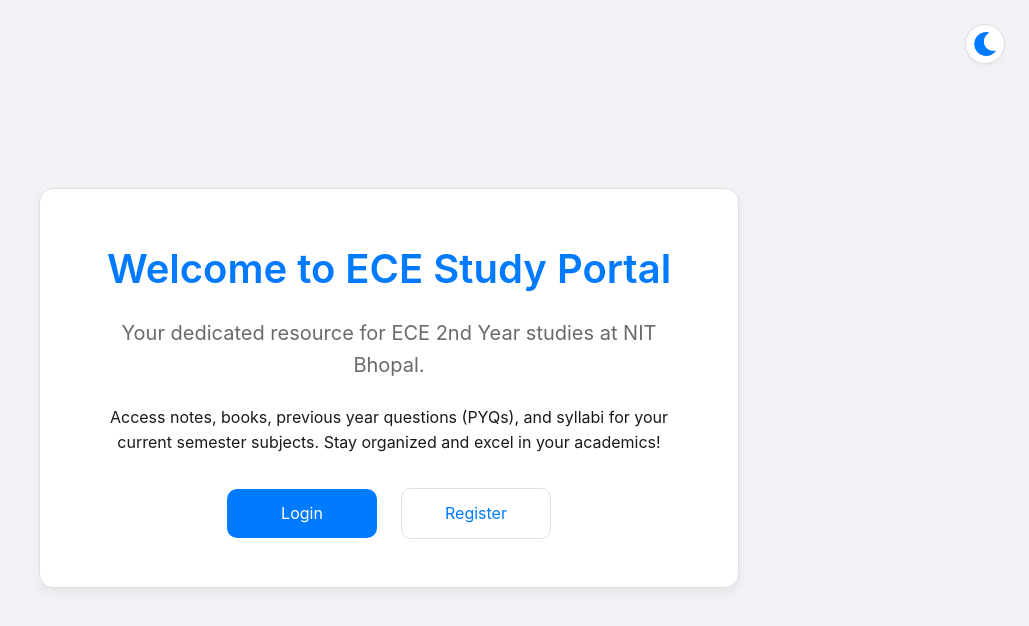
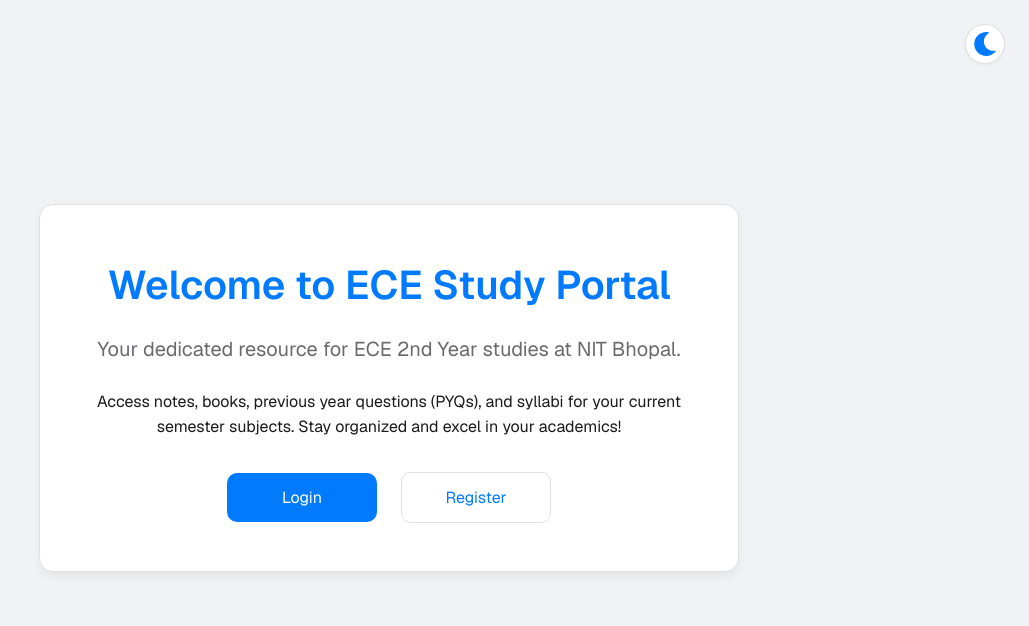
Before and after one commit to devansh-nitb/studyportal-ece-frontend, a React (Create React App) app: page / in a window 1280 px wide. Shown: the top 626 px of the page, without its empty margins (251-1280 px from the left). Built offline with nearby package versions, Linux system fonts and the light colour scheme; no server answers.

Commit message:
Font Family Updated

```diff
--- a/src/styles/global.scss
+++ b/src/styles/global.scss
@@ -1,6 +1,6 @@
 @import './_variables.scss';
 @import './mixins.scss';
-
+@import url('https://fonts.googleapis.com/css2?family=Geist:wght@100..900&display=swap');
 *,
 *::before,
 *::after {
@@ -10,7 +10,10 @@
 }
 
 body {
-  font-family: BlinkMacSystemFont, 'Segoe UI', Roboto, sans-serif; /* Apple-like font */
+  font-family: "Geist", sans-serif;
+  font-optical-sizing: auto;
+  font-weight: weight;
+  font-style: normal;
   line-height: 1.6;
   background-color: var(--background-color);
   color: var(--text-color);
```
